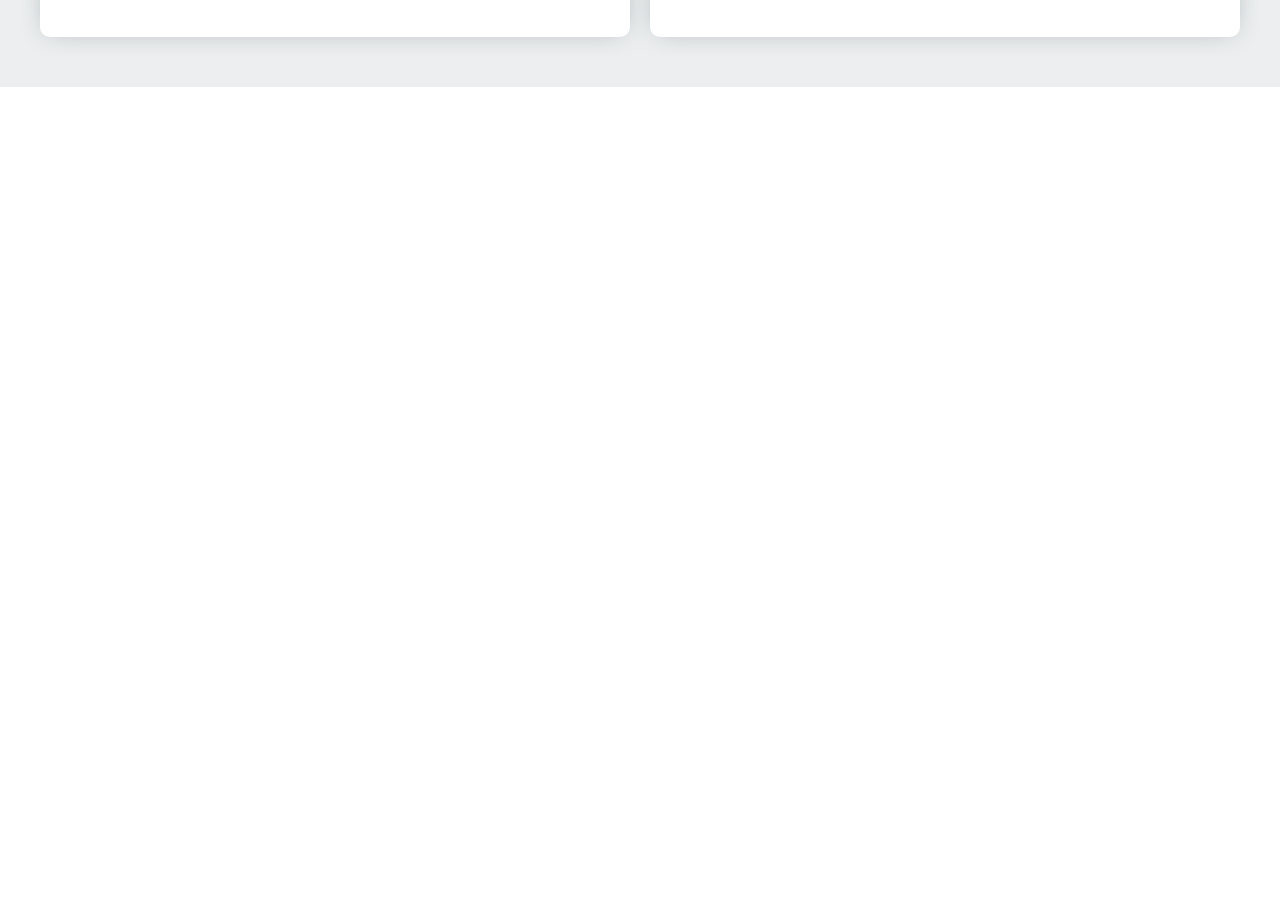
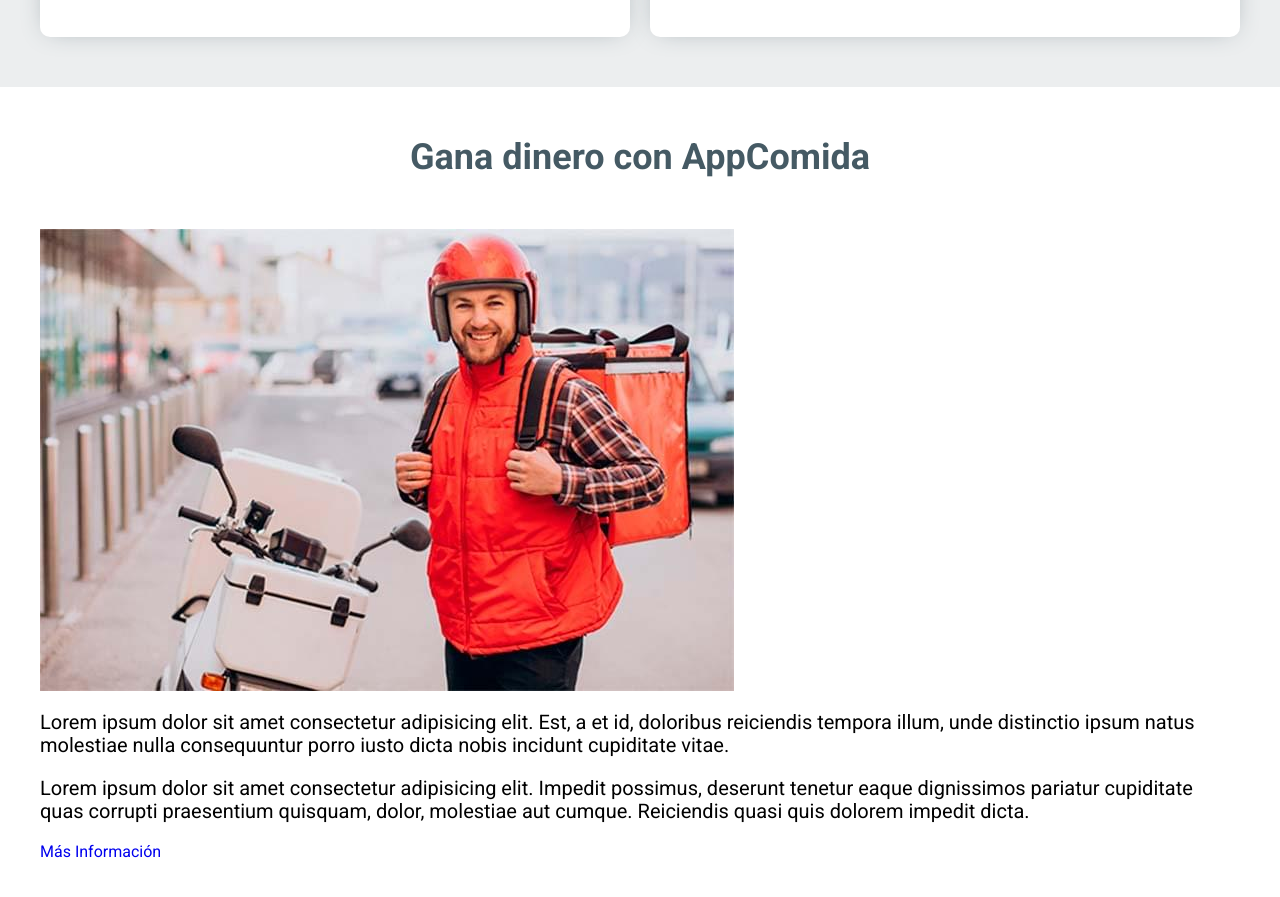
Before and after one commit to HugoAvila-Dev/DeliveryApp, a website: page index.html in a window 1280 px wide. Shown: the part 4329-5226 px from the top of the page. Before the commit the page ends 4416 px from the top, so only its background shows below. Drawn offline with Linux system fonts and the light colour scheme.

Commit message:
seccion repartidores

```diff
--- a/index.html
+++ b/index.html
@@ -301,6 +301,29 @@
             </div>
         </div>
     </main>
+    <section class="repartidores">
+        <h2 class="repartidores__heading">Gana dinero con AppComida</h2>
+        <div class="repartidores__grid contenedor">
+            <div class="repartidores__imagen">
+                <img src="build/img/repartidor.jpg" alt="imagen repartidor">
+            </div>
+            <div class="repartidores__contenido">
+                <p class="repartidores__texto">Lorem ipsum dolor sit amet consectetur adipisicing elit.
+                    Est, a et id, doloribus reiciendis tempora illum,
+                    unde distinctio ipsum natus molestiae nulla consequuntur porro
+                    iusto dicta nobis incidunt cupiditate vitae.
+                </p>
+                <p class="repartidores__texto">
+                    Lorem ipsum dolor sit amet consectetur adipisicing elit.
+                    Impedit possimus, deserunt tenetur eaque dignissimos pariatur
+                    cupiditate quas corrupti praesentium quisquam, dolor, molestiae
+                    aut cumque. Reiciendis quasi quis dolorem impedit dicta.
+                </p>
+                <a href="#" class="repartidores__enlace">Más Información</a>
+            </div>
+
+        </div>
+    </section>
 </body>
 
 </html>
--- a/src/scss/app.scss
+++ b/src/scss/app.scss
@@ -4,3 +4,4 @@
 @use 'pasos';
 @use 'testimoniales';
 @use 'favoritos';
+@use 'repartidores';
--- /dev/null
+++ b/src/scss/repartidores/_index.scss
@@ -0,0 +1 @@
+@forward 'repartidores';
--- /dev/null
+++ b/src/scss/repartidores/_repartidores.scss
@@ -0,0 +1,11 @@
+@use 'base/variables' as v;
+@use 'base/mixins' as m;
+
+.repartidores {
+    padding: v.$separacion 0;
+
+    &__heading {
+        text-align: center;
+        color: v.$secundario;
+    }
+}
```
Also changed, not shown: build/css/app.css, 1 other file.
